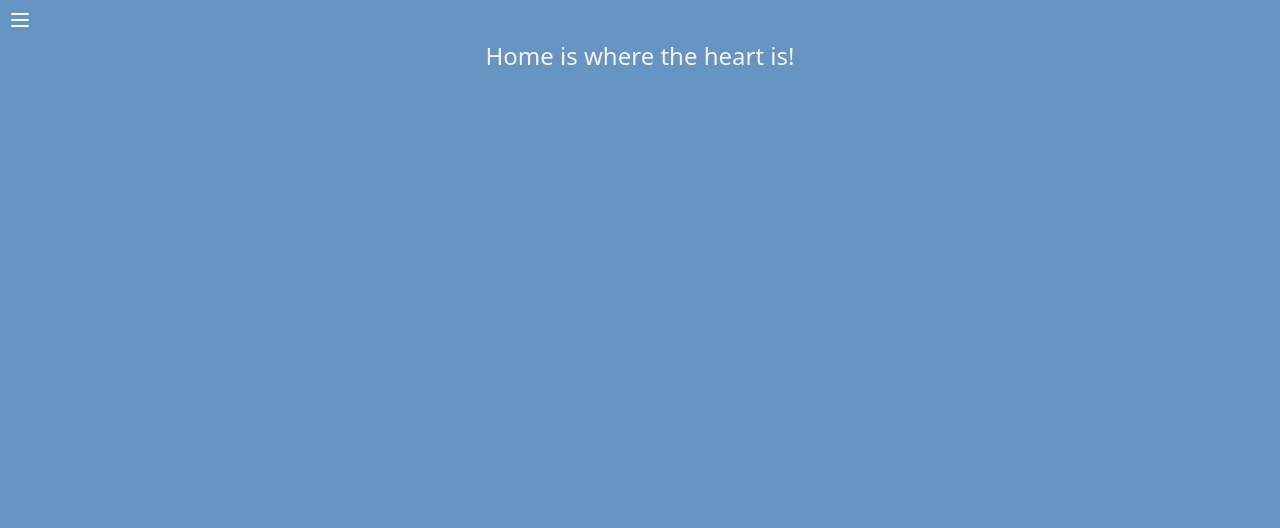
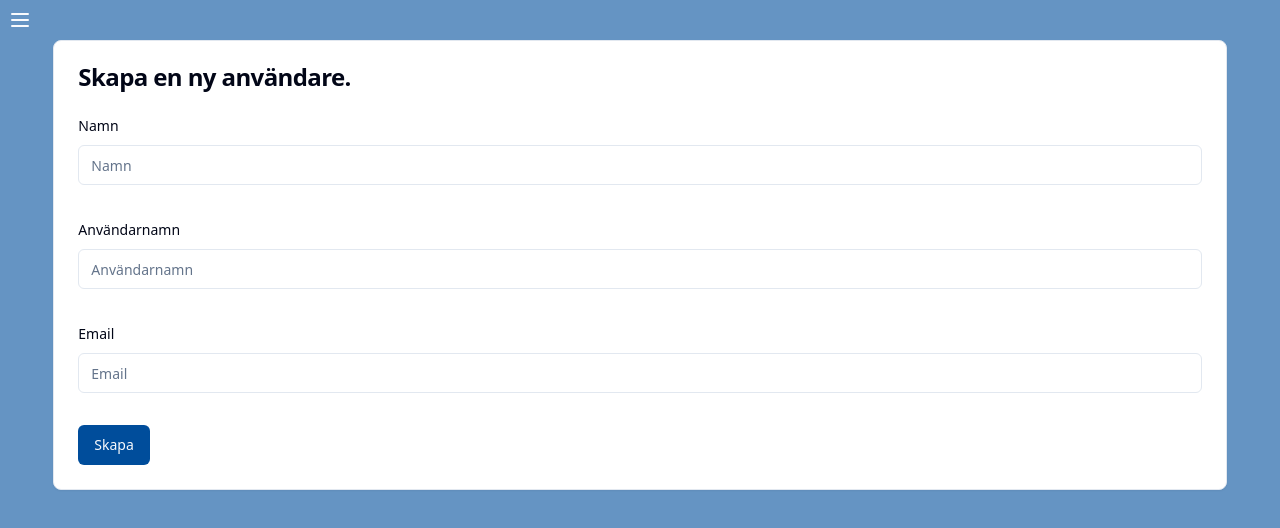
Before and after one commit to FrankenBunny/marquee-company, a React (Vite) app in the folder marquee-frontend/: page /adduser in a window 1280 px wide. Before the commit this address led to /. Shown: the top 528 px of the page. Built offline with nearby package versions, Linux system fonts and the light colour scheme.

Commit message:
SETUP29: Prepared AddUser page in order to ensure implementation of backend
App.tsx: Added route for AddUser page.
UserDashboard.tsx: Added button that links to AddUser page in the right-most header.
AddUser.tsx: New page in which new users can be created.

```diff
--- a/marquee-frontend/src/App.tsx
+++ b/marquee-frontend/src/App.tsx
@@ -8,6 +8,7 @@ import Logout from "./pages/auth/Logout";
 import ProtectedRoute from "./pages/auth/ProtectedRoute";
 import Error from "./pages/Error";
 import { AuthenticationProvider } from "./authcontext/AuthenticationContext";
+import AddUser from "./pages/admin/AddUser";
 
 function App() {
   const userType = window.localStorage.getItem("userType"); // TODO  Implement the setter in login logic
@@ -19,6 +20,7 @@ function App() {
           <Route path="/login" element={<Login />} />
           <Route path="/" element={<Layout />}>
             <Route path="users" element={<UserDashboard />} />
+            <Route path="adduser" element={<AddUser />} />
             <Route index element={<Home />} />
             {/* Protected Routes */}
             <Route element={<ProtectedRoute />}>
@@ -26,6 +28,7 @@ function App() {
               {userType != "Admin" ? (
                 <>
                   <Route path="users" element={<Navigate to="/" />} />
+                  <Route path="adduser" element={<Navigate to="/" />} />
                 </>
               ) : (
                 <></>
--- a/marquee-frontend/src/pages/UserDashboard.tsx
+++ b/marquee-frontend/src/pages/UserDashboard.tsx
@@ -5,11 +5,18 @@ import {
   CardHeader,
   CardTitle,
 } from "../components/ui/card";
-import { LucideUserMinus, LucideUserPen } from "lucide-react";
+import {
+  Link,
+  LucideUserMinus,
+  LucideUserPen,
+  LucideUserPlus,
+} from "lucide-react";
 import UserTable from "../components/ui/user-table";
 import { ColumnDef } from "@tanstack/react-table";
 import UserData, { UserdashboardUser } from "../assets/data/user-data";
 import { Label } from "@radix-ui/react-label";
+import AddUserButton from "@/components/ui/buttons/add-user-button";
+import { Button } from "@/components/ui/button";
 
 export const columns: ColumnDef<UserdashboardUser>[] = [
   {
@@ -29,18 +36,40 @@ export const columns: ColumnDef<UserdashboardUser>[] = [
     accessorKey: "editurl",
     header: "",
     cell: ({ row }) => (
+      <div
+        style={{
+          display: "flex",
+          justifyContent: "center",
+          alignItems: "center",
+        }}
+      >
         <a href={row.getValue("editurl")}>
           <LucideUserPen size={18} />
         </a>
+      </div>
     ),
   },
   {
     accessorKey: "removeurl",
-    header: "",
+    header: () => (
+      <a href="/adduser">
+        <Button className="bg-transparent hover:bg-marquee_green-500 text-marquee_green-500 hover:text-marquee_neutral-100">
+          <LucideUserPlus size={20} />
+        </Button>
+      </a>
+    ),
     cell: ({ row }) => (
+      <div
+        style={{
+          display: "flex",
+          justifyContent: "center",
+          alignItems: "center",
+        }}
+      >
         <a href={row.getValue("removeurl")}>
           <LucideUserMinus size={18} />
         </a>
+      </div>
     ),
   },
 ];
--- /dev/null
+++ b/marquee-frontend/src/pages/admin/AddUser.tsx
@@ -0,0 +1,124 @@
+import { Card, CardHeader, CardTitle, CardContent } from "@/components/ui/card";
+import { z } from "zod";
+import { zodResolver } from "@hookform/resolvers/zod";
+import { useForm } from "react-hook-form";
+import { Button } from "@/components/ui/button";
+import {
+  Form,
+  FormControl,
+  FormDescription,
+  FormField,
+  FormItem,
+  FormLabel,
+  FormMessage,
+} from "@/components/ui/form";
+import { Input } from "@/components/ui/input";
+
+const addUserSchema = z.object({
+  name: z
+    .string()
+    .min(4, {
+      message: "Name must be at least 4 characters.",
+    })
+    .max(50, {
+      message: "Name cannot contain more than 50 characters.",
+    })
+    .regex(/^[a-zA-Z åÅäÄöÖ]{2,50}$/i, {
+      message: "Name may only contain lower- and uppercase letters.",
+    }),
+  username: z
+    .string()
+    .min(4, {
+      message: "Username must be at least 4 characters.",
+    })
+    .max(50, {
+      message: "Username cannot contain more than 50 characters.",
+    })
+    .regex(/^[a-z0-9]{4,20}$/i, {
+      message: "Username may contain lowercase letters and numbers 0-9.",
+    }),
+  email: z
+    .string()
+    .regex(/^((?!\.)[\w\-_.]*[^.])(@\w+)(\.\w+(\.\w+)?[^.\W])$/i, {
+      message: "email must be in format abc@abc.com",
+    }),
+  password: z.string().min(8).max(256),
+});
+
+const AddUser = () => {
+  const form = useForm<z.infer<typeof addUserSchema>>({
+    resolver: zodResolver(addUserSchema),
+    defaultValues: {
+      name: "",
+      username: "",
+    },
+  });
+
+  function onSubmit(values: z.infer<typeof addUserSchema>) {
+    console.log(values);
+  }
+
+  return (
+    <div className="flex justify-center">
+      <div className="mt-10 w-11/12">
+        <Card>
+          <CardHeader>
+            <CardTitle>Skapa en ny användare.</CardTitle>
+          </CardHeader>
+          <CardContent>
+            <Form {...form}>
+              <form
+                onSubmit={form.handleSubmit(onSubmit)}
+                className="space-y-8"
+              >
+                <FormField
+                  control={form.control}
+                  name="name"
+                  render={({ field }) => (
+                    <FormItem>
+                      <FormLabel>Namn</FormLabel>
+                      <FormControl>
+                        <Input placeholder="Namn" {...field} />
+                      </FormControl>
+                      <FormMessage />
+                    </FormItem>
+                  )}
+                />
+                <FormField
+                  control={form.control}
+                  name="username"
+                  render={({ field }) => (
+                    <FormItem>
+                      <FormLabel>Användarnamn</FormLabel>
+                      <FormControl>
+                        <Input placeholder="Användarnamn" {...field} />
+                      </FormControl>
+                      <FormMessage />
+                    </FormItem>
+                  )}
+                />
+                <FormField
+                  control={form.control}
+                  name="email"
+                  render={({ field }) => (
+                    <FormItem>
+                      <FormLabel>Email</FormLabel>
+                      <FormControl>
+                        <Input placeholder="Email" {...field} />
+                      </FormControl>
+
+                      <FormMessage />
+                    </FormItem>
+                  )}
+                />
+                <Button type="submit">Skapa</Button>
+              </form>
+            </Form>
+          </CardContent>
+        </Card>
+      </div>
+    </div>
+  );
+};
+
+export default AddUser;
```
Lines whose indentation alone changed are shown as unchanged.
